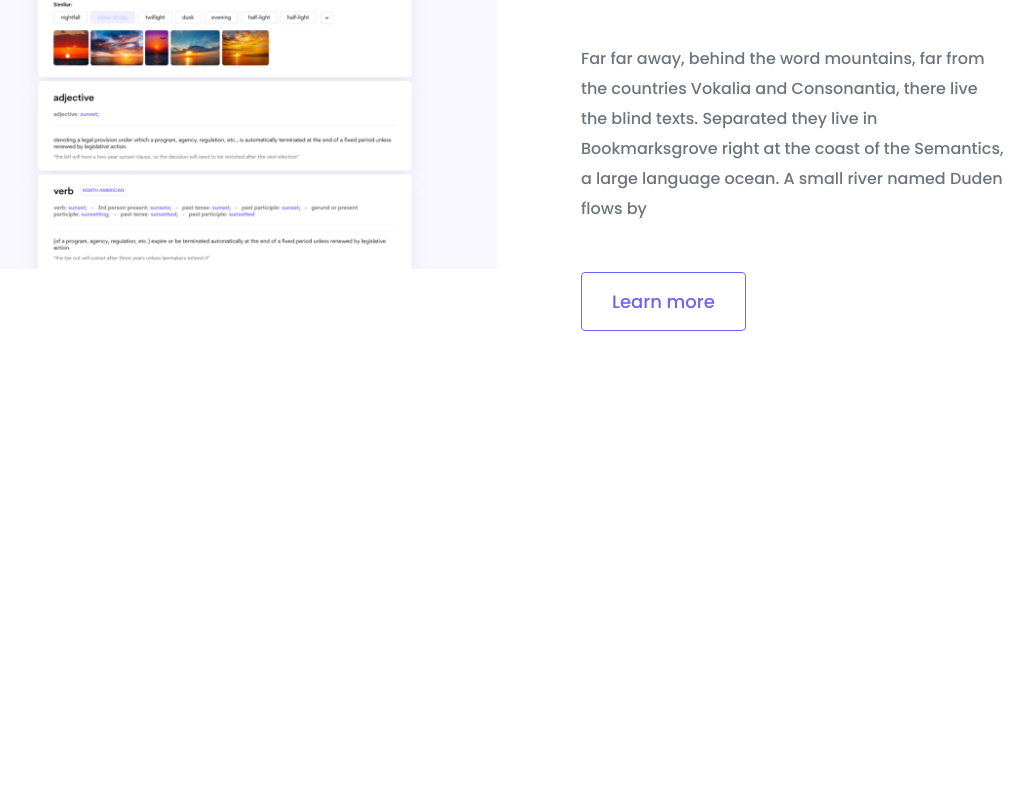
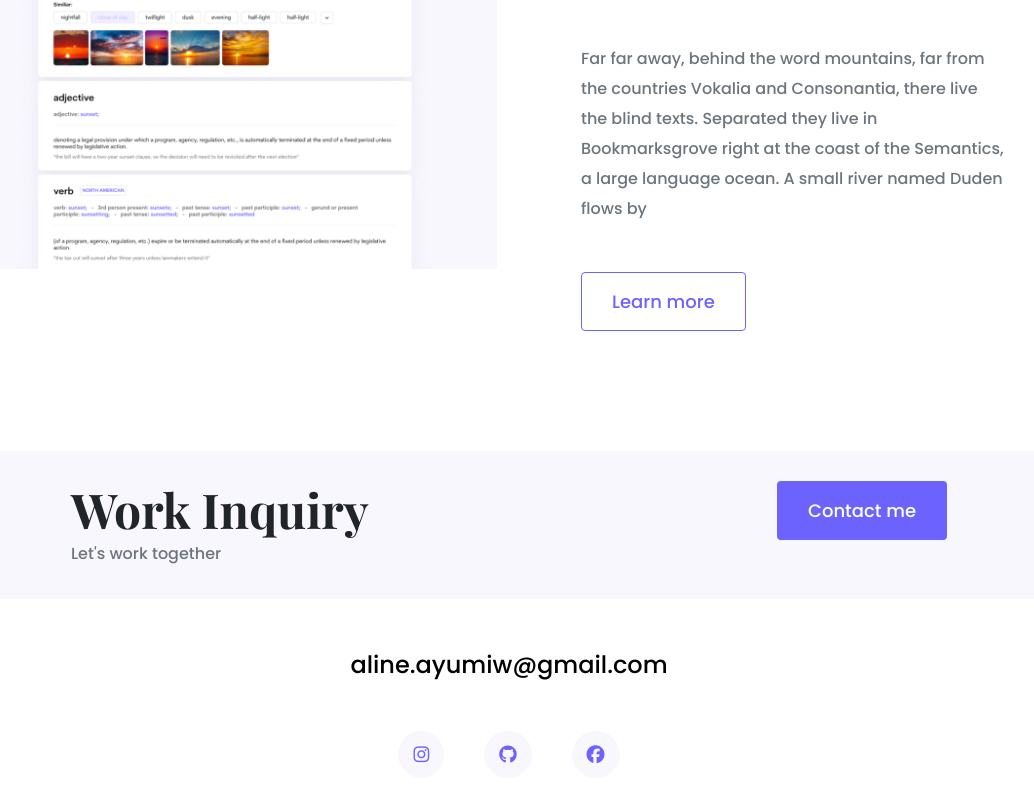
Before and after one commit to alineayumiw/portfolio-project, a plain HTML site: page index.html in a window 1280 px wide. Shown: the part 2462-3264 px from the top of the page, without its empty margins (131-1165 px from the left). Before the commit the page ends 2913 px from the top, so only its background shows below. Drawn offline with nearby package versions, Linux system fonts and the light colour scheme.

Commit message:
Added footer

```diff
--- a/index.html
+++ b/index.html
@@ -107,6 +107,34 @@
           </div>
         </div>
       </div>
+      <footer>
+        <div class="contact-box justify-content-between mb-5 d-none d-md-flex">
+          <div>
+            <h4>Work Inquiry</h4>
+            <p class="text-muted">Let's work together</p>
+          </div>
+          <div>
+            <a href="" class="btn btn-branding">Contact me</a>
+          </div>
+        </div>
+        <div class="d-flex justify-content-center mb-5">
+          <a href="mailto:aline.ayumiw@gmail.com" class="email-link"
+            >aline.ayumiw@gmail.com</a
+          >
+        </div>
+
+        <div class="social-links d-flex justify-content-center">
+          <a href="https://www.instagram.com/alineayumiw/" target="_blank">
+            <i class="fa-brands fa-instagram"></i
+          ></a>
+          <a href="https://github.com/alineayumiw" target="_blank">
+            <i class="fa-brands fa-github"></i
+          ></a>
+          <a href="https://www.facebook.com/aline.watanabe.58/" target="_blank"
+            ><i class="fa-brands fa-facebook"></i
+          ></a>
+        </div>
+      </footer>
     </div>
     <script
       src="https://cdn.jsdelivr.net/npm/bootstrap@5.2.1/dist/js/bootstrap.bundle.min.js"
--- a/styles/portfolio.css
+++ b/styles/portfolio.css
@@ -25,6 +25,12 @@ h1 {
 h2 {
   font-family: var(--heading-font-family);
   font-size: 64px;
+}
+
+h4 {
+  font-family: var(--heading-font-family);
+  font-size: 48px;
+  margin: 0;
 }
 
 p {
@@ -135,6 +141,47 @@ nav li.active a {
   color: var(--branding-color);
 }
 
+footer {
+  margin-top: 0;
+  margin-bottom: 60px;
+}
+
+footer .contact-box {
+  background-color: var(--secondary-color);
+  padding: 30px 120px;
+  border-radius: 10px;
+}
+
+footer .contact-box p {
+  margin: 0;
+}
+
+footer .email-link {
+  text-decoration: none;
+  text-align: center;
+  color: black;
+  font-size: 24px;
+}
+
+footer .email-link:hover {
+  color: var(--branding-color);
+}
+
+footer .social-links a {
+  margin: 0 20px;
+  color: var(--branding-color);
+  background-color: var(--secondary-color);
+  padding: 10px 15px;
+  border-radius: 50%;
+  font-size: 18px;
+  transition: all 150ms ease-in-out;
+}
+
+footer .social-links a:hover {
+  color: white;
+  background-color: var(--branding-color);
+}
+
 @media (max-width: 900px) {
   h1 {
     font-size: 44px;
```
